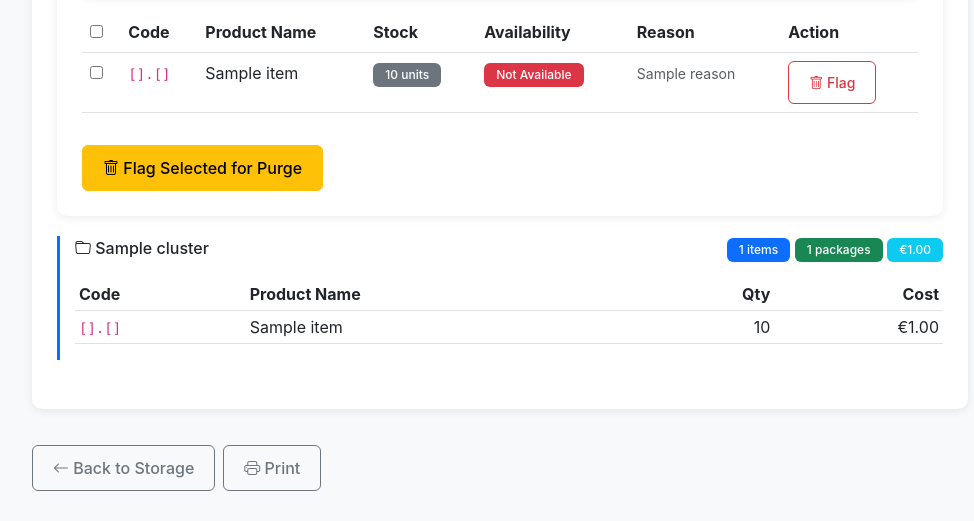
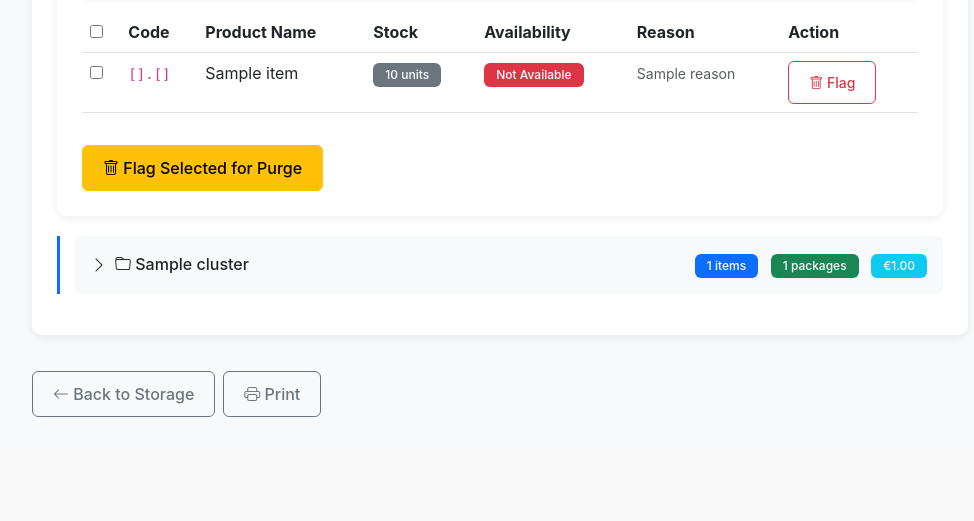
Before and after one commit to RoggerGoodman/lama-restock, a Django app: template LamApp/supermarkets/templates/restock_logs/detail.html in a window 1280 px wide. Shown: the part 1561-2082 px from the top of the page, without its empty margins (270-1244 px from the left). After the commit the page ends 1978 px from the top, so only its background shows below. Run offline with Django 3.2, Linux system fonts and the light colour scheme; the template is opened without the code that fills it: most values are stand-ins (such as "Sample title", 1, 10 or a date in 2020).

Commit message:
restock orders log fixes and improvements

```diff
--- a/LamApp/supermarkets/templates/restock_logs/detail.html
+++ b/LamApp/supermarkets/templates/restock_logs/detail.html
@@ -410,10 +410,19 @@
                                 </thead>
                                 <tbody>
                                     {% for order in enriched_orders %}
-                                    <tr>
+                                    <tr {% if order.on_sale %}class="on-sale"{% endif %}>
                                         <td><code>{{ order.cod }}</code></td>
                                         <td><code>{{ order.var }}</code></td>
-                                        <td>{{ order.name|truncatewords:5 }}</td>
+                                        <td>
+                                            {{ order.name|truncatewords:5 }}
+                                            <!-- ✅ NEW: Show discount badge if on sale -->
+                                            {% if order.on_sale %}
+                                                <span class="discount-badge ms-2">
+                                                    <i class="bi bi-star-fill discount-icon"></i>
+                                                    -{{ order.discount|floatformat:0 }}%
+                                                </span>
+                                            {% endif %}
+                                        </td>
                                         <td><span class="badge bg-secondary">{{ order.cluster }}</span></td>
                                         <td class="text-end">
                                             <span class="badge bg-success">{{ order.qty }} pkg</span>
@@ -660,22 +669,32 @@
                     </div>
                     {% endif %}
 
-                    <!-- Cluster View -->
+                    <!-- Collapsible Cluster View with sorted clusters -->
                     <div id="clusterView">
                         {% for cluster_name, cluster_data in clusters.items %}
-                        <div class="cluster-section mb-4">
-                            <div class="d-flex justify-content-between align-items-center mb-3">
+                        <div class="cluster-section mb-3">
+                            <!-- Collapsible Header -->
+                            <div class="d-flex justify-content-between align-items-center p-3 bg-light rounded cursor-pointer"
+                                data-bs-toggle="collapse"
+                                data-bs-target="#cluster-{{ forloop.counter }}"
+                                aria-expanded="false"
+                                style="cursor: pointer;">
+                                <div class="d-flex align-items-center">
+                                    <i class="bi bi-chevron-right me-2" id="icon-{{ forloop.counter }}"></i>
                                     <h6 class="mb-0">
                                         <i class="bi bi-folder"></i> {{ cluster_name }}
                                     </h6>
+                                </div>
                                 <div>
-                                    <span class="badge bg-primary">{{ cluster_data.count }} items</span>
-                                    <span class="badge bg-success">{{ cluster_data.total_packages }} packages</span>
+                                    <span class="badge bg-primary me-2">{{ cluster_data.count }} items</span>
+                                    <span class="badge bg-success me-2">{{ cluster_data.total_packages }} packages</span>
                                     <span class="badge bg-info">€{{ cluster_data.total_cost|floatformat:2 }}</span>
                                 </div>
                             </div>
 
-                            <div class="table-responsive">
+                            <!-- Collapsible Content -->
+                            <div class="collapse" id="cluster-{{ forloop.counter }}">
+                                <div class="table-responsive mt-2">
                                     <table class="table table-sm">
                                         <thead>
                                             <tr>
@@ -687,15 +706,24 @@
                                         </thead>
                                         <tbody>
                                             {% for item in cluster_data.items %}
-                                        <tr>
+                                            <tr {% if item.on_sale %}class="on-sale"{% endif %}>
                                                 <td><code>{{ item.cod }}.{{ item.var }}</code></td>
-                                            <td>{{ item.name|truncatewords:6 }}</td>
+                                                <td>
+                                                    {{ item.name|truncatewords:6 }}
+                                                    {% if item.on_sale %}
+                                                        <span class="discount-badge ms-1">
+                                                            <i class="bi bi-star-fill discount-icon"></i>
+                                                            -{{ item.discount|floatformat:0 }}%
+                                                        </span>
+                                                    {% endif %}
+                                                </td>
                                                 <td class="text-end">{{ item.qty }}</td>
                                                 <td class="text-end">€{{ item.total_cost|floatformat:2 }}</td>
                                             </tr>
                                             {% endfor %}
                                         </tbody>
                                     </table>
+                                </div>
                             </div>
                         </div>
                         {% endfor %}
@@ -725,6 +753,33 @@
 <script>
 let currentSortColumn = -1;
 let currentSortDirection = 'asc';
+
+document.addEventListener('DOMContentLoaded', function() {
+    // Get all collapsible clusters
+    const collapseElements = document.querySelectorAll('[id^="cluster-"]');
+
+    collapseElements.forEach(function(element) {
+        element.addEventListener('show.bs.collapse', function() {
+            // When opening, rotate icon down
+            const iconId = 'icon-' + this.id.split('-')[1];
+            const icon = document.getElementById(iconId);
+            if (icon) {
+                icon.classList.remove('bi-chevron-right');
+                icon.classList.add('bi-chevron-down');
+            }
+        });
+
+        element.addEventListener('hide.bs.collapse', function() {
+            // When closing, rotate icon right
+            const iconId = 'icon-' + this.id.split('-')[1];
+            const icon = document.getElementById(iconId);
+            if (icon) {
+                icon.classList.remove('bi-chevron-down');
+                icon.classList.add('bi-chevron-right');
+            }
+        });
+    });
+});
 
 function showView(viewType) {
     const tableView = document.getElementById('tableView');
--- a/LamApp/supermarkets/views.py
+++ b/LamApp/supermarkets/views.py
@@ -830,11 +830,13 @@ class RestockLogDetailView(LoginRequiredMixin, UserPassesTestMixin, DetailView):
                     enriched_zombie = self._enrich_product_list(service, zombie_products)
                     enriched_order_skipped = self._enrich_product_list(service, order_skipped_products)
 
+                    sorted_clusters = dict(sorted(clusters.items(), key=lambda x: x[0]))
+
                     # Calculate summary
                     summary = {
                         'total_items': len(enriched_orders),
                         'total_packages': sum(o['qty'] for o in enriched_orders),
-                        'total_clusters': len(clusters),
+                        'total_clusters': len(sorted_clusters),
                         'total_cost': sum(o['total_cost'] for o in enriched_orders),
                         'total_new': len(enriched_new),
                         'total_skipped': len(enriched_skipped),
@@ -843,7 +845,7 @@ class RestockLogDetailView(LoginRequiredMixin, UserPassesTestMixin, DetailView):
                     }
 
                     context['enriched_orders'] = enriched_orders
-                    context['clusters'] = clusters
+                    context['clusters'] = sorted_clusters
                     context['summary'] = summary
 
                     # Add all lists to context
```
Lines whose indentation alone changed are shown as unchanged.
